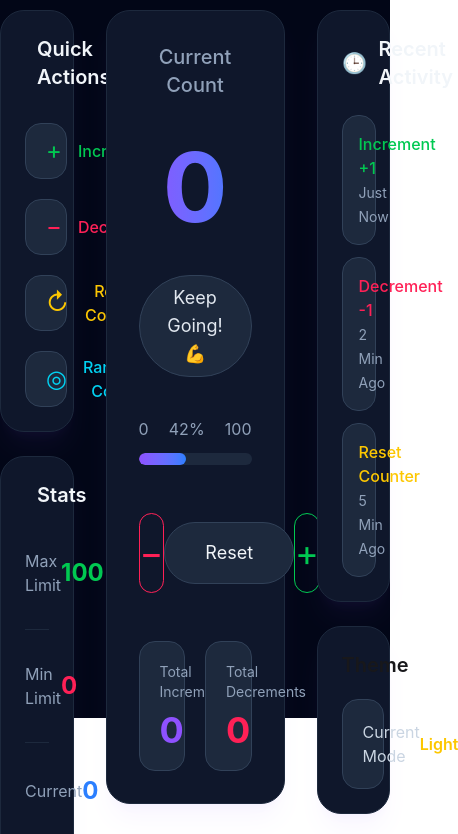
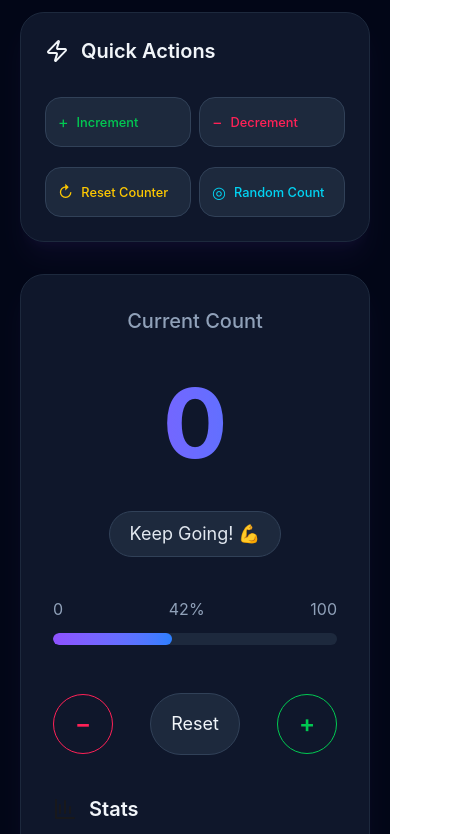
Before and after one commit to cqrz1/smart-counter, a website built with Vite: page index.html in a window 390 px wide. Shown: the part 126-960 px from the top of the page, 458 px wide, since content can reach past the window. Built offline with nearby package versions, Linux system fonts and the light colour scheme.

Commit message:
feat: enhance layout and styling for improved responsiveness

```diff
--- a/index.html
+++ b/index.html
@@ -9,24 +9,24 @@
   <title>counter-app-tailwind</title>
 </head>
 
-<body class=" bg-bgc h-[100vh] capitalize">
-  <header class="w-full flex justify-center items-center">
+<body class=" bg-bgc ">
+  <header class="w-full flex justify-center items-center px-5 ">
     <nav class="w-full max-w-7xl mx-auto py-6 flex justify-between items-center">
       <div class="logo-section ">
-        <h2 class="text-4xl font-bold">
+        <h2 class="md:text-4xl  text-2xl font-bold">
           Smart
           <span class="bg-gradient-to-r from-violet-500 to-blue-500 bg-clip-text text-transparent">
             Counter
           </span>
         </h2>
-        <p class="text-slate-400 text-base">
+        <p class="md:block text-slate-400 md:text-2xl text-[0.8rem] ">
           Count Smart. Track Progress. Stay Productive.
         </p>
       </div>
       <button
-        class="bg-slate-900 border border-slate-700 rounded-full px-5 py-3 flex items-center gap-2 hover:bg-slate-800 transition-all">
+        class="bg-slate-900 border border-slate-700 rounded-full px-5 py-3 flex items-center gap-2 md:text-lg text-[0.8rem] hover:bg-slate-800 transition-all">
         <svg xmlns="http://www.w3.org/2000/svg" viewBox="0 0 24 24" fill="none" stroke="yellow" stroke-width="2"
-          stroke-linecap="round" stroke-linejoin="round" class="lucide size-6 lucide-sun-icon lucide-sun">
+          stroke-linecap="round" stroke-linejoin="round" class="lucide lg:size-6 size-4 lucide-sun-icon lucide-sun">
           <circle cx="12" cy="12" r="4" />
           <path d="M12 2v2" />
           <path d="M12 20v2" />
@@ -41,16 +41,14 @@
   </header>
 
 
-  <main>
-    <section class="grid grid-cols-12 gap-8 max-w-7xl mx-auto">
+  <main class="pb-10 mx-5 lg:mt-0 mt-5">
+    <section class="grid grid-cols-1 md:grid-cols-9 lg:grid-cols-12 gap-8 max-w-7xl mx-auto">
 
-      <div class="left-side col-span-3 flex flex-col gap-6">
+      <div class="left-side md:col-span-2 lg:col-span-3 flex flex-col gap-6">
+        <!-- Quick Actions -->
+        <div class=" p-6 bg-slate-900 border  border-slate-800 rounded-3xl shadow-xl shadow-violet-500/5">
 
-        <!-- Quick Actions -->
-
-        <div class="p-6  bg-slate-900 border  border-slate-800 rounded-3xl shadow-xl shadow-violet-500/5">
-
-          <div class="flex items-center gap-3 mb-8">
+          <div class=" flex items-center gap-3 mb-8">
 
             <svg xmlns="http://www.w3.org/2000/svg" viewBox="0 0 24 24" fill="none" stroke="currentColor"
               stroke-width="2" stroke-linecap="round" stroke-linejoin="round" class="size-6 text-slate-100">
@@ -65,47 +63,47 @@
 
           </div>
 
-          <div class="flex flex-col gap-5">
+          <div class="md:grid-cols-1  gap-x-2 gap-y-5 grid grid-cols-2">
 
             <button
-              class="increase w-full h-14 bg-slate-800 border border-slate-700 rounded-2xl flex items-center gap-4 px-5 text-green-500 hover:bg-slate-700 transition-all">
+              class="increase md:w-full py-3 bg-slate-800 border border-slate-700 rounded-2xl flex items-center gap-2 px-3 text-green-500 hover:bg-slate-700 transition-all">
 
-              <span class="text-2xl">+</span>
+              <span class="text-[1rem]">+</span>
 
-              <span class="font-medium text-base">
+              <span class="font-medium md:text-base text-[0.8rem]">
                 Increment
               </span>
 
             </button>
 
             <button
-              class=" decrease w-full h-14 bg-slate-800 border border-slate-700 rounded-2xl flex items-center gap-4 px-5 text-rose-500 hover:bg-slate-700 transition-all">
+              class=" decrease md:w-full py-3  bg-slate-800 border border-slate-700 rounded-2xl flex items-center gap-2 px-3 text-rose-500 hover:bg-slate-700 transition-all">
 
-              <span class="text-2xl">−</span>
+              <span class="text-[1rem]">−</span>
 
-              <span class=" font-medium text-base">
+              <span class=" font-medium  md:text-base text-[0.8rem]">
                 Decrement
               </span>
 
             </button>
 
             <button
-              class="rest w-full h-14 bg-slate-800 border border-slate-700 rounded-2xl flex items-center gap-4 px-5 text-yellow-400 hover:bg-slate-700 transition-all">
+              class="rest md:w-full py-3 bg-slate-800 border border-slate-700 rounded-2xl flex items-center gap-2 px-3 text-yellow-400 hover:bg-slate-700 transition-all">
 
-              <span class="text-2xl">↻</span>
+              <span class="text-[1rem]">↻</span>
 
-              <span class="font-medium text-base">
+              <span class="font-medium md:text-base text-[0.8rem]">
                 Reset Counter
               </span>
 
             </button>
 
-            <button
-              id="randomCount" class="w-full h-14 bg-slate-800 border border-slate-700 rounded-2xl flex items-center gap-4 px-5 text-cyan-400 hover:bg-slate-700 transition-all">
+            <button id="randomCount"
+              class="md:w-full py-3 bg-slate-800 border border-slate-700 rounded-2xl flex items-center gap-2 px-3 text-cyan-400 hover:bg-slate-700 transition-all">
 
-              <span class="text-2xl">◎</span>
+              <span class="text-[1rem] ">◎</span>
 
-              <span class="font-medium text-base">
+              <span class="font-medium md:text-base text-[0.8rem]">
                 Random Count
               </span>
 
@@ -114,12 +112,87 @@
           </div>
 
         </div>
+      </div>
+
+      <div class="center-section flex flex-col gap-6   md:col-span-5 lg:col-span-6">
+
+
+        <!-- counter -->
+        <div class=" counter ">
+
+          <div class="bg-slate-900 border border-slate-800 rounded-3xl p-8 min-h-[650px] shadow-xl shadow-violet-500/5">
+
+            <!-- Current Count -->
+
+            <div class="text-center">
+
+              <h3 class="text-slate-400 text-xl font-medium mb-10">
+                Current Count
+              </h3>
+
+              <h1
+                class="current text-8xl font-bold my-10 bg-gradient-to-r from-violet-500 to-blue-500 bg-clip-text text-transparent">
+                42
+              </h1>
+
+              <div class="inline-flex items-center px-5 py-2 rounded-full bg-slate-800 border border-slate-700">
+                <span class="text-lg text-slate-200">
+                  Keep Going! 💪
+                </span>
+              </div>
+            </div>
+
+            <!-- Progress -->
+
+            <div class="mt-10">
+
+              <div class="flex justify-between text-slate-400 mb-3">
+
+                <span>0</span>
+
+                <span>42%</span>
+
+                <span>100</span>
+
+              </div>
+
+              <div class="bg-slate-800 h-3 rounded-full overflow-hidden">
+
+                <div class="h-full w-[42%] bg-gradient-to-r from-violet-500 to-blue-500 rounded-full">
+                </div>
+              </div>
+            </div>
+
+            <!-- Actions -->
+
+            <div class="flex justify-between items-center mt-12">
+
+              <button
+                class="decrease md:size-20 size-15 rounded-full border border-rose-500 text-rose-500 md:text-4xl text-2xl font-semibold hover:scale-105 transition-all">
+
+                −
+
+              </button>
+
+              <button
+                class="rest px-5 md:px-10 py-4 rounded-full bg-slate-800 border border-slate-700 text-slate-100 text-lg hover:bg-slate-700 transition-all">
+
+                Reset
+
+              </button>
+
+              <button
+                class="increase md:size-20 size-15 rounded-full border border-green-500 text-green-500 md:text-4xl text-2xl font-semibold hover:scale-105 transition-all">
+
+                +
+
+              </button>
+
+            </div>
 
             <!-- Stats -->
+            <div class="flex items-center gap-3 my-10 ">
 
-        <div class="p-6 bg-slate-900 border border-slate-800 rounded-3xl shadow-xl shadow-violet-500/5">
-
-          <div class="flex items-center gap-3 mb-10">
 
               <svg xmlns="http://www.w3.org/2000/svg" class="size-6" fill="none" viewBox="0 0 24 24"
                 stroke="currentColor">
@@ -137,8 +210,25 @@
             </div>
 
             <div class="space-y-8">
+              <p class="text-center" id="statusMessage">
+                You're doing great! 🔥
+              </p>
 
               <div class="flex justify-between items-center">
+
+                <span class="text-slate-400 text-base">
+                  Current
+                </span>
+
+                <span class="current text-blue-500 text-2xl font-bold">
+                  42
+                </span>
+
+              </div>
+              <div class="border-t border-slate-800"></div>
+
+              <div class="flex justify-between items-center">
+
 
                 <span class="text-slate-400 text-base">
                   Max Limit
@@ -164,109 +254,10 @@
 
               </div>
 
-            <div class="border-t border-slate-800"></div>
-
-            <div class="flex justify-between items-center">
-
-              <span class="text-slate-400 text-base">
-                Current
-              </span>
-
-              <span class="current text-blue-500 text-2xl font-bold">
-                42
-              </span>
-
-            </div>
-            <p class="text-center" id="statusMessage">
-              You're doing great! 🔥
-            </p>
-          </div>
+              <div class="border-t border-slate-800">
 
               </div>
 
-      </div>
-
-
-      <div class="center col-span-6">
-
-        <div class="bg-slate-900 border border-slate-800 rounded-3xl p-8 min-h-[650px] shadow-xl shadow-violet-500/5">
-
-          <!-- Current Count -->
-
-          <div class="text-center">
-
-            <h3 class="text-slate-400 text-xl font-medium mb-10">
-              Current Count
-            </h3>
-
-            <h1
-              class="current text-8xl font-bold my-10 bg-gradient-to-r from-violet-500 to-blue-500 bg-clip-text text-transparent">
-              42
-            </h1>
-
-            <div class="inline-flex items-center px-5 py-2 rounded-full bg-slate-800 border border-slate-700">
-
-              <span class="text-lg text-slate-200">
-                Keep Going! 💪
-              </span>
-
-            </div>
-
-          </div>
-
-          <!-- Progress -->
-
-          <div class="mt-10">
-
-            <div class="flex justify-between text-slate-400 mb-3">
-
-              <span>0</span>
-
-              <span>42%</span>
-
-              <span>100</span>
-
-            </div>
-
-            <div class="bg-slate-800 h-3 rounded-full overflow-hidden">
-
-              <div class="h-full w-[42%] bg-gradient-to-r from-violet-500 to-blue-500 rounded-full">
-              </div>
-
-            </div>
-
-          </div>
-
-          <!-- Actions -->
-
-          <div class="flex justify-between items-center mt-12">
-
-            <button
-              class="decrease size-20 rounded-full border border-rose-500 text-rose-500 text-4xl hover:scale-105 transition-all">
-
-              −
-
-            </button>
-
-            <button
-              class="rest px-10 py-4 rounded-full bg-slate-800 border border-slate-700 text-slate-100 text-lg hover:bg-slate-700 transition-all">
-
-              Reset
-
-            </button>
-
-            <button
-              class="increase size-20 rounded-full border border-green-500 text-green-500 text-4xl hover:scale-105 transition-all">
-
-              +
-
-            </button>
-
-          </div>
-
-          <!-- Stats -->
-
-          <div class="grid grid-cols-2 gap-5 mt-12">
 
               <div class="bg-slate-800 border border-slate-700 rounded-2xl p-5">
 
@@ -293,12 +284,11 @@
               </div>
 
             </div>
-
+          </div>
+        </div>
       </div>
 
-      </div>
-
-      <div class="right-side col-span-3 flex flex-col gap-6">
+      <div class="right-side md:col-span-2 lg:col-span-3 flex flex-col gap-6">
 
         <!-- Recent Activity -->
 
```
Lines whose indentation alone changed are shown as unchanged.
